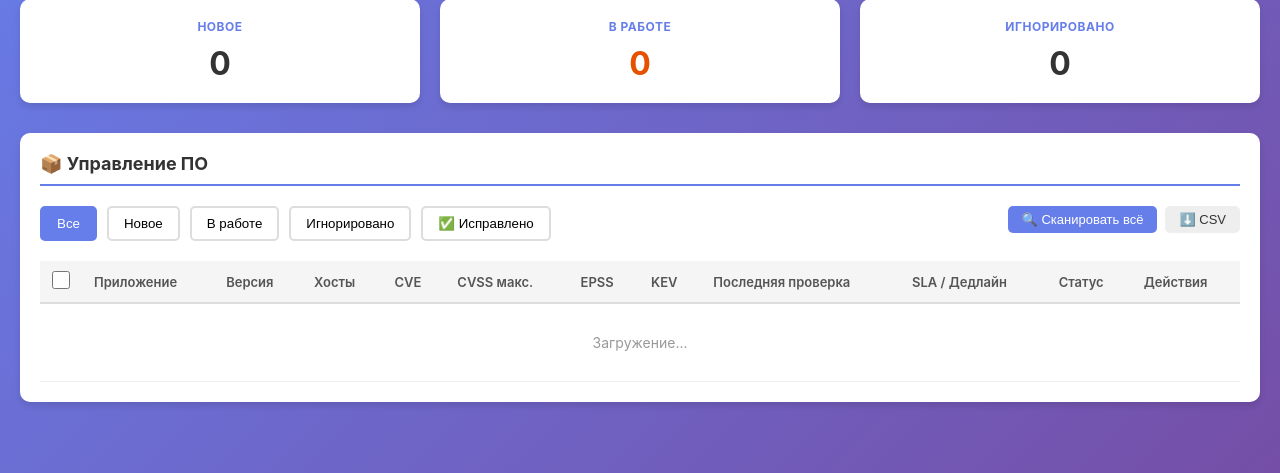
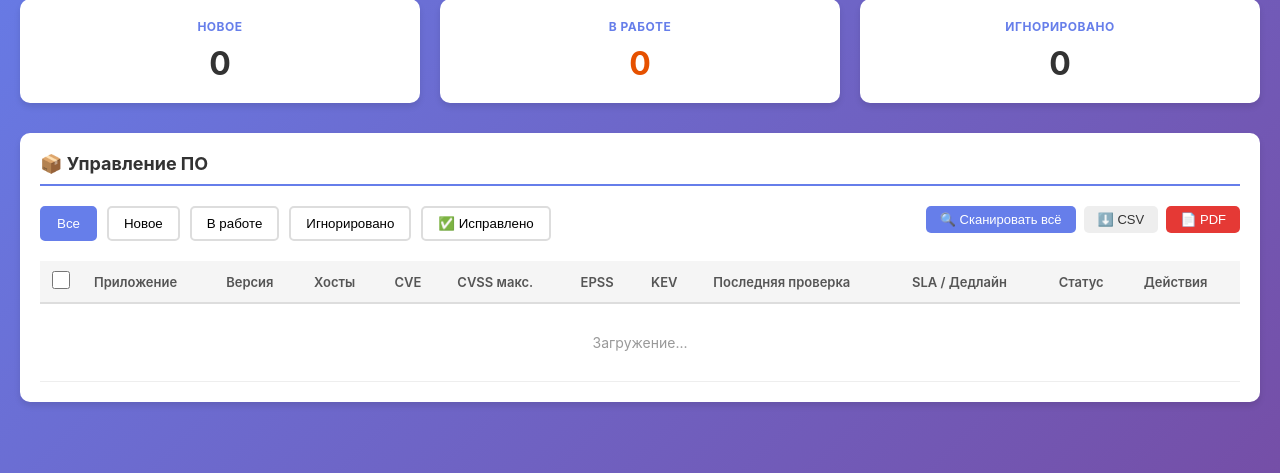
Before and after one commit to zaharevic/diplom_tmp, a FastAPI app: page /software-management in a window 1280 px wide. Shown: the part 181-654 px from the top of the page. Run offline with FastAPI, Linux system fonts and the light colour scheme; data that the repository does not hold is empty; parts of the project's set-up code (start-up, migrations or seed data) failed here and were passed over.

Commit message:
feat(reporting): add PDF export functionality for vulnerability reports

```diff
--- a/server/app.py
+++ b/server/app.py
@@ -1832,6 +1832,206 @@ async def get_scan_all_status():
         return JSONResponse(dict(scan_all_state))
 
 
+@app.get("/api/export/pdf")
+async def export_pdf():
+    """Generate a PDF vulnerability report using fpdf2."""
+    try:
+        from fpdf import FPDF
+        from pathlib import Path
+        import fpdf as _fpdf_module
+        _font_path = Path(_fpdf_module.__file__).parent / "fonts" / "DejaVuSansCondensed.ttf"
+        _font_bold  = Path(_fpdf_module.__file__).parent / "fonts" / "DejaVuSansCondensed-Bold.ttf"
+    except ImportError:
+        raise HTTPException(status_code=500, detail="fpdf2 not installed. Run: pip install fpdf2")
+
+    today_str = date.today().isoformat()
+
+    with get_db() as conn:
+        total_pkgs   = conn.execute("SELECT COUNT(DISTINCT name||'|'||COALESCE(version,'')) FROM software").fetchone()[0] or 0
+        vuln_pkgs    = conn.execute("SELECT COUNT(*) FROM software_management WHERE cves_found > 0").fetchone()[0] or 0
+        critical_cnt = conn.execute("SELECT COUNT(*) FROM software_management WHERE cvss_max >= 9").fetchone()[0] or 0
+        high_cnt     = conn.execute("SELECT COUNT(*) FROM software_management WHERE cvss_max >= 7 AND cvss_max < 9").fetchone()[0] or 0
+        in_task_cnt  = conn.execute("SELECT COUNT(*) FROM software_management WHERE status='in_task'").fetchone()[0] or 0
+        overdue_cnt  = conn.execute(
+            "SELECT COUNT(*) FROM software_management WHERE status='in_task' AND due_date < date('now')"
+        ).fetchone()[0] or 0
+        fixed_cnt    = conn.execute("SELECT COUNT(*) FROM software_management WHERE status='fixed'").fetchone()[0] or 0
+        hosts_cnt    = conn.execute("SELECT COUNT(DISTINCT hostname) FROM reports").fetchone()[0] or 0
+
+        pkg_rows = conn.execute("""
+            SELECT original_name, version, cves_found, cvss_max, ep_ss, in_kev,
+                   status, due_date, last_checked
+            FROM software_management
+            WHERE cves_found > 0 AND status != 'ignore'
+            ORDER BY cvss_max DESC, cves_found DESC
+            LIMIT 100
+        """).fetchall()
+
+        top_cves = conn.execute("""
+            SELECT h.cve_id, h.risk_score, vr.ep_ss, vr.in_kev, cve.cvss_score,
+                   substr(cve.description,1,120) AS description
+            FROM vuln_risk_host h
+            LEFT JOIN vuln_risk vr ON h.cve_id = vr.cve_id
+            LEFT JOIN cve ON cve.id = h.cve_id
+            ORDER BY h.risk_score DESC LIMIT 10
+        """).fetchall()
+
+    class VulnReport(FPDF):
+        def header(self):
+            if _font_path.exists():
+                self.set_font("dejavu_b", size=10)
+            else:
+                self.set_font("Helvetica", "B", 10)
+            self.set_fill_color(102, 126, 234)
+            self.set_text_color(255, 255, 255)
+            self.cell(0, 10, "Vulnerability Report — Vuln Collector", fill=True, align="C")
+            self.set_text_color(0, 0, 0)
+            self.ln(2)
+
+        def footer(self):
+            self.set_y(-12)
+            if _font_path.exists():
+                self.set_font("dejavu", size=8)
+            else:
+                self.set_font("Helvetica", size=8)
+            self.set_text_color(150, 150, 150)
+            self.cell(0, 10, f"Generated {today_str}  |  Page {self.page_no()}", align="C")
+            self.set_text_color(0, 0, 0)
+
+    pdf = VulnReport(orientation="L", unit="mm", format="A4")
+    pdf.set_auto_page_break(auto=True, margin=15)
+
+    if _font_path.exists():
+        pdf.add_font("dejavu",   fname=str(_font_path))
+        if _font_bold.exists():
+            pdf.add_font("dejavu_b", fname=str(_font_bold))
+        else:
+            pdf.add_font("dejavu_b", fname=str(_font_path))
+        F_NORMAL = "dejavu"
+        F_BOLD   = "dejavu_b"
+    else:
+        F_NORMAL = "Helvetica"
+        F_BOLD   = "Helvetica"
+
+    # ── Page 1: Summary ─────────────────────────────────────────────
+    pdf.add_page()
+    pdf.set_font(F_BOLD, size=16)
+    pdf.ln(4)
+    pdf.cell(0, 12, "Отчёт об уязвимостях", align="C")
+    pdf.ln(6)
+    pdf.set_font(F_NORMAL, size=11)
+    pdf.cell(0, 8, f"Дата формирования: {today_str}", align="C")
+    pdf.ln(12)
+
+    def summary_box(label, value, fill_rgb=(240, 240, 240)):
+        pdf.set_fill_color(*fill_rgb)
+        pdf.set_font(F_NORMAL, size=9)
+        pdf.cell(52, 8, label, border=1, fill=True)
+        pdf.set_font(F_BOLD, size=9)
+        pdf.cell(28, 8, str(value), border=1, fill=True, align="C")
+        pdf.set_fill_color(240, 240, 240)
+
+    pdf.set_font(F_BOLD, size=11)
+    pdf.cell(0, 8, "Сводка")
+    pdf.ln(9)
+
+    rows_pairs = [
+        ("Всего хостов",            hosts_cnt,    (235,245,255)),
+        ("Всего пакетов",           total_pkgs,   (235,245,255)),
+        ("Уязвимых пакетов",        vuln_pkgs,    (255,235,235)),
+        ("Критических (CVSS≥9)",    critical_cnt, (255,200,200)),
+        ("Высоких (CVSS 7–9)",      high_cnt,     (255,220,180)),
+        ("В работе",                in_task_cnt,  (255,245,210)),
+        ("Просрочено SLA",          overdue_cnt,  (255,200,200)),
+        ("Исправлено",              fixed_cnt,    (210,240,215)),
+    ]
+    for label, val, color in rows_pairs:
+        summary_box(label, val, color)
+        pdf.ln(9)
+
+    # ── Page 2+: Vulnerable packages table ──────────────────────────
+    pdf.add_page()
+    pdf.set_font(F_BOLD, size=11)
+    pdf.cell(0, 8, f"Уязвимые пакеты (топ {min(len(pkg_rows),100)} по CVSS)")
+    pdf.ln(9)
+
+    col_w = [62, 22, 16, 18, 16, 14, 22, 28]
+    headers = ["Название", "Версия", "CVE", "CVSS", "EPSS", "KEV", "Статус", "SLA дедлайн"]
+    pdf.set_fill_color(102, 126, 234)
+    pdf.set_text_color(255, 255, 255)
+    pdf.set_font(F_BOLD, size=8)
+    for w, h in zip(col_w, headers):
+        pdf.cell(w, 7, h, border=1, fill=True, align="C")
+    pdf.ln()
+    pdf.set_text_color(0, 0, 0)
+
+    status_labels = {"new": "Новое", "in_task": "В работе", "ignore": "Игнор", "fixed": "Исправлено"}
+    for i, row in enumerate(pkg_rows):
+        fill = (i % 2 == 0)
+        pdf.set_fill_color(248, 248, 255) if fill else pdf.set_fill_color(255, 255, 255)
+        pdf.set_font(F_NORMAL, size=7)
+        cvss = row["cvss_max"] or 0
+        if cvss >= 9:
+            pdf.set_text_color(180, 0, 0)
+        elif cvss >= 7:
+            pdf.set_text_color(200, 80, 0)
+        else:
+            pdf.set_text_color(0, 0, 0)
+        vals = [
+            str(row["original_name"] or "")[:30],
+            str(row["version"] or "")[:10],
+            str(row["cves_found"] or 0),
+            f"{cvss:.1f}",
+            f"{row['ep_ss']:.3f}" if row["ep_ss"] else "0.000",
+            "ДА" if row["in_kev"] else "НЕТ",
+            status_labels.get(row["status"], row["status"] or ""),
+            str(row["due_date"] or ""),
+        ]
+        for w, v in zip(col_w, vals):
+            pdf.cell(w, 6, v, border=1, fill=fill, align="C" if w <= 22 else "L")
+        pdf.set_text_color(0, 0, 0)
+        pdf.ln()
+
+    # ── Top CVEs section ────────────────────────────────────────────
+    if top_cves:
+        pdf.ln(4)
+        pdf.set_font(F_BOLD, size=11)
+        pdf.cell(0, 8, "Топ-10 CVE по риску")
+        pdf.ln(9)
+        cve_col_w = [40, 20, 20, 16, 20, 151]
+        cve_hdrs  = ["CVE ID", "Риск", "CVSS", "KEV", "EPSS", "Описание"]
+        pdf.set_fill_color(102, 126, 234)
+        pdf.set_text_color(255, 255, 255)
+        pdf.set_font(F_BOLD, size=8)
+        for w, h in zip(cve_col_w, cve_hdrs):
+            pdf.cell(w, 7, h, border=1, fill=True, align="C")
+        pdf.ln()
+        pdf.set_text_color(0, 0, 0)
+        for i, row in enumerate(top_cves):
+            fill = (i % 2 == 0)
+            pdf.set_fill_color(248, 248, 255) if fill else pdf.set_fill_color(255, 255, 255)
+            pdf.set_font(F_NORMAL, size=7)
+            cve_vals = [
+                str(row["cve_id"] or ""),
+                f"{row['risk_score']:.2f}" if row["risk_score"] else "0.00",
+                f"{row['cvss_score']:.1f}" if row["cvss_score"] else "—",
+                "ДА" if row["in_kev"] else "НЕТ",
+                f"{row['ep_ss']:.3f}" if row["ep_ss"] else "0.000",
+                str(row["description"] or "")[:90],
+            ]
+            for w, v in zip(cve_col_w, cve_vals):
+                pdf.cell(w, 6, v, border=1, fill=fill)
+            pdf.ln()
+
+    pdf_bytes = bytes(pdf.output())
+    filename  = f"vuln_report_{today_str}.pdf"
+    return StreamingResponse(
+        iter([pdf_bytes]),
+        media_type="application/pdf",
+        headers={"Content-Disposition": f'attachment; filename="{filename}"'},
+    )
+
+
 @app.get("/api/export/csv")
 async def export_csv(filter: str = "all"):
     """Export software management data as CSV.
--- a/server/requirements.txt
+++ b/server/requirements.txt
@@ -3,3 +3,4 @@ uvicorn[standard]
 requests
 python-multipart
 jinja2
+fpdf2
--- a/server/templates/software_management.html
+++ b/server/templates/software_management.html
@@ -82,6 +82,10 @@
             </button>
             <button class="btn btn-secondary" onclick="exportCSV()">
                 ⬇️ CSV
+            </button>
+            <button class="btn btn-secondary" onclick="window.location.href='/api/export/pdf'"
+                    style="background:#e53935;color:white;border-color:#e53935;">
+                📄 PDF
             </button>
         </div>
     </div>
```
